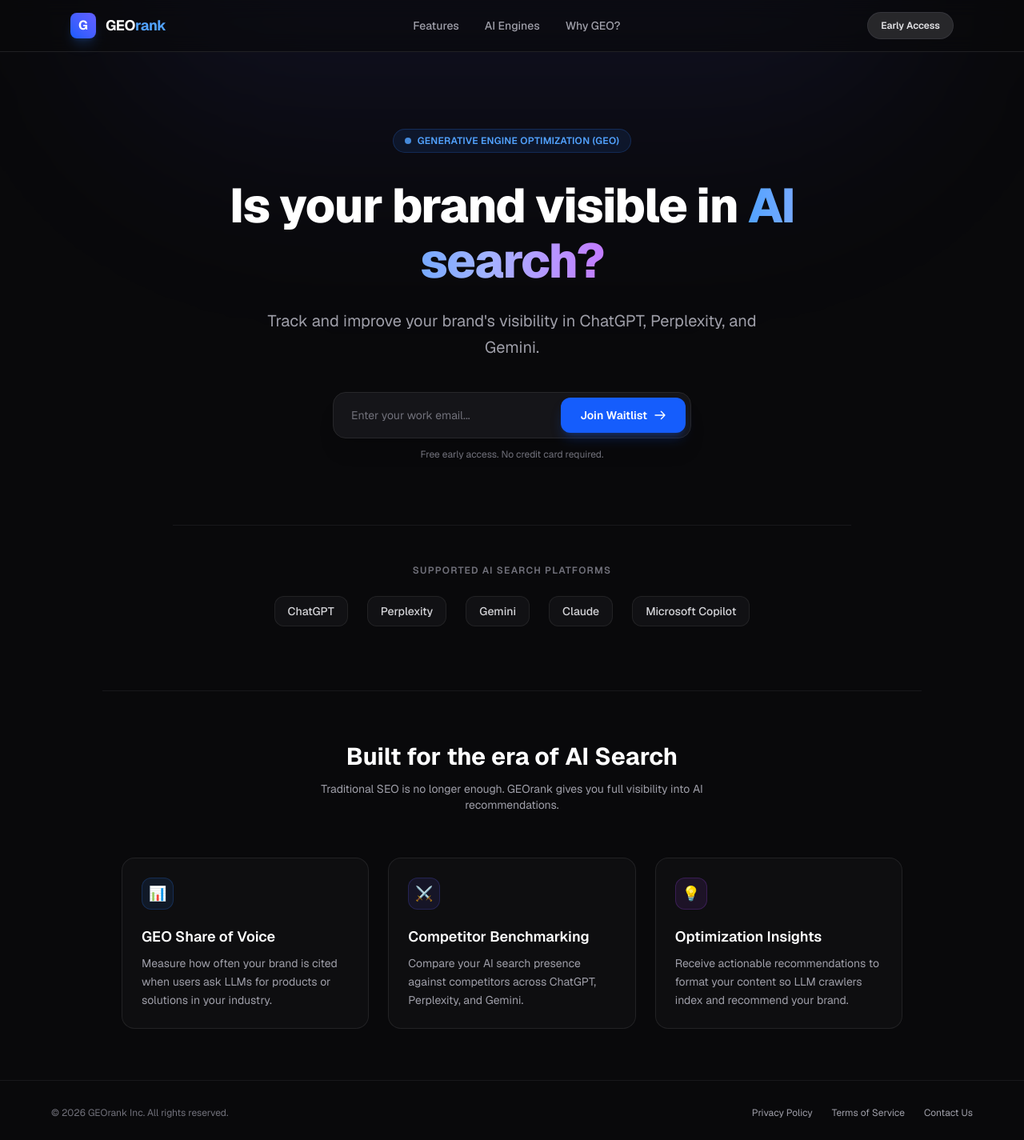
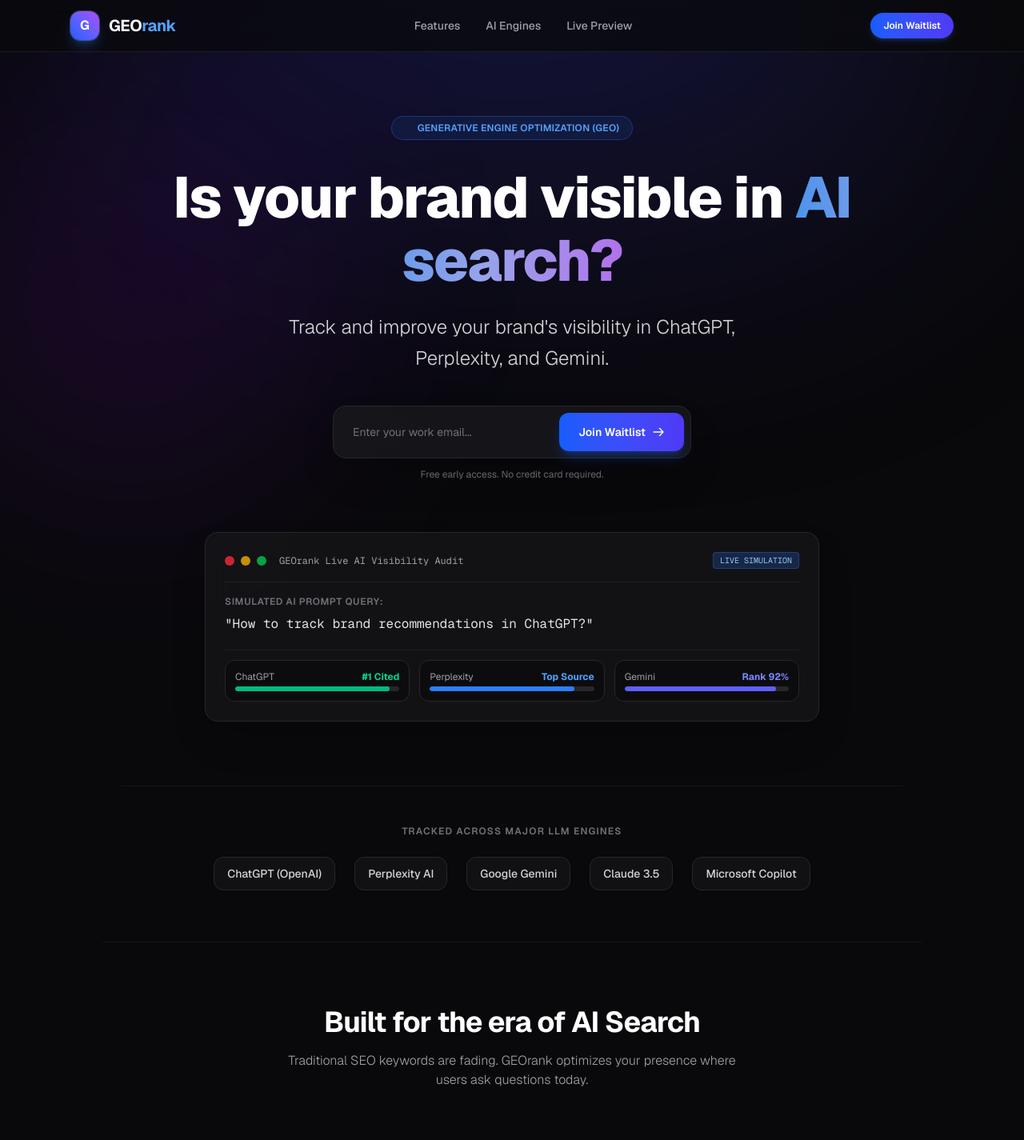
Before and after one commit to devhamza-4/GeoRank, a Next.js app: page / in a window 1280 px wide. Shown: the top 1425 px of the page at 80% size. Built offline with nearby package versions, Linux system fonts and the light colour scheme.

Commit message:
Add rich interactive AI simulation and smooth animations

```diff
--- a/src/app/page.tsx
+++ b/src/app/page.tsx
@@ -1,11 +1,26 @@
 "use client";
 
-import { useState, FormEvent } from "react";
-import { motion } from "framer-motion";
+import { useState, useEffect, FormEvent } from "react";
+import { motion, AnimatePresence } from "framer-motion";
+
+const AI_QUERIES = [
+  "What is the best platform for AI Search Optimization?",
+  "How to track brand recommendations in ChatGPT?",
+  "Top recommended SaaS tools according to Perplexity...",
+  "How to rank #1 in Gemini generative answers?",
+];
 
 export default function Home() {
   const [email, setEmail] = useState("");
   const [status, setStatus] = useState<"idle" | "loading" | "success">("idle");
+  const [queryIndex, setQueryIndex] = useState(0);
+
+  useEffect(() => {
+    const timer = setInterval(() => {
+      setQueryIndex((prev) => (prev + 1) % AI_QUERIES.length);
+    }, 3500);
+    return () => clearInterval(timer);
+  }, []);
 
   const handleSubmit = (e: FormEvent) => {
     e.preventDefault();
@@ -16,30 +31,52 @@
     }, 800);
   };
 
-  const fadeInUp = {
-    initial: { opacity: 0, y: 24 },
-    animate: { opacity: 1, y: 0 },
-    transition: { duration: 0.6, ease: [0.22, 1, 0.36, 1] },
-  };
-
   return (
-    <div className="min-h-screen bg-zinc-950 text-zinc-100 flex flex-col font-sans selection:bg-blue-500/30 selection:text-blue-300">
-      {/* Background Glow */}
+    <div className="min-h-screen bg-zinc-950 text-zinc-100 flex flex-col font-sans selection:bg-blue-500/30 selection:text-blue-300 overflow-x-hidden">
+      {/* Background Animated Gradient & Floating Glow Orbs */}
       <div className="fixed inset-0 pointer-events-none z-0 overflow-hidden">
-        <div className="absolute -top-[40%] left-1/2 -translate-x-1/2 w-[1000px] h-[600px] bg-gradient-to-b from-blue-600/15 via-indigo-500/10 to-transparent blur-[120px] rounded-full" />
+        <motion.div
+          animate={{
+            scale: [1, 1.2, 1],
+            opacity: [0.15, 0.25, 0.15],
+          }}
+          transition={{
+            duration: 8,
+            repeat: Infinity,
+            ease: "easeInOut",
+          }}
+          className="absolute -top-[30%] left-1/2 -translate-x-1/2 w-[900px] h-[600px] bg-gradient-to-b from-blue-600 via-indigo-600 to-transparent blur-[140px] rounded-full"
+        />
+        <motion.div
+          animate={{
+            x: [0, 40, 0],
+            y: [0, -30, 0],
+          }}
+          transition={{
+            duration: 12,
+            repeat: Infinity,
+            ease: "easeInOut",
+          }}
+          className="absolute top-[20%] -left-[10%] w-[500px] h-[500px] bg-purple-600/10 blur-[130px] rounded-full"
+        />
       </div>
 
       {/* Header */}
-      <header className="relative z-10 w-full border-b border-zinc-800/80 bg-zinc-950/60 backdrop-blur-md sticky top-0">
+      <header className="relative z-20 w-full border-b border-zinc-800/60 bg-zinc-950/70 backdrop-blur-xl sticky top-0">
         <div className="max-w-6xl mx-auto px-6 h-16 flex items-center justify-between">
-          <div className="flex items-center gap-3">
-            <div className="w-8 h-8 rounded-lg bg-gradient-to-tr from-blue-600 to-indigo-500 flex items-center justify-center font-bold text-white shadow-lg shadow-blue-500/20">
+          <motion.div
+            initial={{ opacity: 0, x: -20 }}
+            animate={{ opacity: 1, x: 0 }}
+            transition={{ duration: 0.5 }}
+            className="flex items-center gap-3"
+          >
+            <div className="w-9 h-9 rounded-xl bg-gradient-to-tr from-blue-600 via-indigo-500 to-purple-500 flex items-center justify-center font-bold text-white shadow-lg shadow-blue-500/30 ring-1 ring-white/20">
               G
             </div>
-            <span className="font-bold text-lg tracking-tight text-white">
+            <span className="font-bold text-xl tracking-tight text-white">
               GEO<span className="text-blue-400">rank</span>
             </span>
-          </div>
+          </motion.div>
 
           <nav className="hidden md:flex items-center gap-8 text-sm text-zinc-400 font-medium">
             <a href="#features" className="hover:text-white transition-colors">
@@ -48,17 +85,21 @@
             <a href="#engines" className="hover:text-white transition-colors">
               AI Engines
             </a>
-            <a href="#about" className="hover:text-white transition-colors">
-              Why GEO?
+            <a href="#demo" className="hover:text-white transition-colors">
+              Live Preview
             </a>
           </nav>
 
-          <a
+          <motion.a
+            initial={{ opacity: 0, scale: 0.9 }}
+            animate={{ opacity: 1, scale: 1 }}
+            whileHover={{ scale: 1.05 }}
+            whileTap={{ scale: 0.95 }}
             href="#waitlist"
-            className="text-xs font-semibold px-4 py-2 rounded-full bg-zinc-800 hover:bg-zinc-700 text-zinc-200 border border-zinc-700/60 transition-all"
+            className="text-xs font-semibold px-4 py-2 rounded-full bg-gradient-to-r from-blue-600 to-indigo-600 hover:from-blue-500 hover:to-indigo-500 text-white shadow-md shadow-blue-500/20 transition-all"
           >
-            Early Access
-          </a>
+            Join Waitlist
+          </motion.a>
         </div>
       </header>
 
@@ -67,28 +108,28 @@
         {/* Hero Section */}
         <section
           id="waitlist"
-          className="w-full max-w-4xl px-6 pt-24 pb-20 text-center flex flex-col items-center"
+          className="w-full max-w-5xl px-6 pt-20 pb-16 text-center flex flex-col items-center"
         >
           {/* Badge */}
           <motion.div
-            initial={{ opacity: 0, y: 12 }}
+            initial={{ opacity: 0, y: -15 }}
             animate={{ opacity: 1, y: 0 }}
-            transition={{ duration: 0.5, delay: 0.1, ease: "easeOut" }}
-            className="inline-flex items-center gap-2 px-3.5 py-1.5 rounded-full bg-blue-500/10 border border-blue-500/20 text-blue-400 text-xs font-semibold tracking-wide uppercase mb-8"
+            transition={{ duration: 0.5, delay: 0.1 }}
+            className="inline-flex items-center gap-2 px-4 py-1.5 rounded-full bg-blue-500/10 border border-blue-500/30 text-blue-400 text-xs font-semibold tracking-wide uppercase mb-8 shadow-inner"
           >
-            <span className="w-2 h-2 rounded-full bg-blue-400 animate-pulse" />
+            <span className="w-2 h-2 rounded-full bg-blue-400 animate-ping" />
             Generative Engine Optimization (GEO)
           </motion.div>
 
           {/* Headline */}
           <motion.h1
-            initial={{ opacity: 0, y: 24 }}
+            initial={{ opacity: 0, y: 30 }}
             animate={{ opacity: 1, y: 0 }}
-            transition={{ duration: 0.6, delay: 0.2, ease: [0.22, 1, 0.36, 1] }}
-            className="text-4xl sm:text-6xl font-extrabold tracking-tight text-white max-w-3xl leading-[1.15]"
+            transition={{ duration: 0.7, delay: 0.2, ease: [0.215, 0.61, 0.355, 1] }}
+            className="text-4xl sm:text-7xl font-extrabold tracking-tight text-white max-w-4xl leading-[1.1]"
           >
             Is your brand visible in{" "}
-            <span className="text-transparent bg-clip-text bg-gradient-to-r from-blue-400 via-indigo-300 to-purple-400">
+            <span className="text-transparent bg-clip-text bg-gradient-to-r from-blue-400 via-indigo-300 to-purple-400 animate-pulse">
               AI search?
             </span>
           </motion.h1>
@@ -97,31 +138,31 @@
           <motion.p
             initial={{ opacity: 0, y: 20 }}
             animate={{ opacity: 1, y: 0 }}
-            transition={{ duration: 0.6, delay: 0.35, ease: [0.22, 1, 0.36, 1] }}
-            className="mt-6 text-lg sm:text-xl text-zinc-400 max-w-2xl font-normal leading-relaxed"
+            transition={{ duration: 0.7, delay: 0.35 }}
+            className="mt-6 text-lg sm:text-2xl text-zinc-300 max-w-2xl font-light leading-relaxed"
           >
             Track and improve your brand&apos;s visibility in ChatGPT, Perplexity, and Gemini.
           </motion.p>
 
-          {/* Waitlist Form */}
+          {/* Email Capture Form */}
           <motion.div
-            initial={{ opacity: 0, y: 20 }}
-            animate={{ opacity: 1, y: 0 }}
-            transition={{ duration: 0.6, delay: 0.5, ease: [0.22, 1, 0.36, 1] }}
+            initial={{ opacity: 0, y: 25, scale: 0.98 }}
+            animate={{ opacity: 1, y: 0, scale: 1 }}
+            transition={{ duration: 0.6, delay: 0.5 }}
             className="mt-10 w-full max-w-md"
           >
             {status === "success" ? (
               <motion.div
-                initial={{ opacity: 0, scale: 0.95 }}
+                initial={{ opacity: 0, scale: 0.9 }}
                 animate={{ opacity: 1, scale: 1 }}
-                className="p-4 rounded-xl bg-blue-500/10 border border-blue-500/30 text-blue-300 text-sm font-medium flex items-center justify-center gap-2"
+                className="p-5 rounded-2xl bg-gradient-to-r from-blue-900/40 to-indigo-900/40 border border-blue-500/40 text-blue-200 text-sm font-medium flex items-center justify-center gap-3 shadow-xl backdrop-blur-md"
               >
-                <span>✨</span> Thank you for joining! You&apos;re on the early access priority list.
+                <span className="text-xl">🎉</span> Thank you for joining! You&apos;re #142 on the early access waitlist.
               </motion.div>
             ) : (
               <form
                 onSubmit={handleSubmit}
-                className="flex flex-col sm:flex-row gap-3 p-1.5 rounded-2xl bg-zinc-900/90 border border-zinc-800 focus-within:border-blue-500/60 focus-within:ring-2 focus-within:ring-blue-500/20 transition-all shadow-xl"
+                className="flex flex-col sm:flex-row gap-3 p-2 rounded-2xl bg-zinc-900/90 border border-zinc-800 focus-within:border-blue-500 focus-within:ring-4 focus-within:ring-blue-500/20 transition-all shadow-2xl backdrop-blur-md"
               >
                 <input
                   type="email"
@@ -131,10 +172,12 @@
                   onChange={(e) => setEmail(e.target.value)}
                   className="flex-1 bg-transparent px-4 py-3 text-sm text-zinc-100 placeholder-zinc-500 focus:outline-none"
                 />
-                <button
+                <motion.button
+                  whileHover={{ scale: 1.02 }}
+                  whileTap={{ scale: 0.98 }}
                   type="submit"
                   disabled={status === "loading"}
-                  className="px-6 py-3 rounded-xl bg-blue-600 hover:bg-blue-500 active:bg-blue-700 text-white text-sm font-semibold transition-all shadow-lg shadow-blue-600/25 flex items-center justify-center gap-2 whitespace-nowrap disabled:opacity-50"
+                  className="px-6 py-3.5 rounded-xl bg-gradient-to-r from-blue-600 to-indigo-600 hover:from-blue-500 hover:to-indigo-500 text-white text-sm font-semibold transition-all shadow-lg shadow-blue-600/30 flex items-center justify-center gap-2 whitespace-nowrap disabled:opacity-50"
                 >
                   {status === "loading" ? "Joining..." : "Join Waitlist"}
                   <svg
@@ -150,7 +193,7 @@
                       d="M14 5l7 7m0 0l-7 7m7-7H3"
                     />
                   </svg>
-                </button>
+                </motion.button>
               </form>
             )}
             <p className="mt-3 text-xs text-zinc-500">
@@ -158,114 +201,198 @@
             </p>
           </motion.div>
 
+          {/* Interactive AI Search Simulation Box */}
+          <motion.div
+            id="demo"
+            initial={{ opacity: 0, y: 40 }}
+            animate={{ opacity: 1, y: 0 }}
+            transition={{ duration: 0.8, delay: 0.65 }}
+            className="mt-16 w-full max-w-3xl rounded-2xl bg-zinc-900/70 border border-zinc-800 p-6 text-left shadow-2xl backdrop-blur-xl relative overflow-hidden group"
+          >
+            <div className="flex items-center justify-between pb-4 border-b border-zinc-800/80 mb-4">
+              <div className="flex items-center gap-2">
+                <span className="w-3 h-3 rounded-full bg-red-500/80" />
+                <span className="w-3 h-3 rounded-full bg-yellow-500/80" />
+                <span className="w-3 h-3 rounded-full bg-green-500/80" />
+                <span className="ml-2 text-xs font-mono text-zinc-400">GEOrank Live AI Visibility Audit</span>
+              </div>
+              <span className="text-[10px] uppercase font-mono px-2 py-0.5 rounded bg-blue-500/20 text-blue-300 border border-blue-500/30">
+                Live Simulation
+              </span>
+            </div>
+
+            {/* Changing Animated Query */}
+            <div className="mb-4">
+              <p className="text-xs font-semibold text-zinc-500 uppercase tracking-wider mb-1">
+                Simulated AI Prompt Query:
+              </p>
+              <div className="h-8 flex items-center">
+                <AnimatePresence mode="wait">
+                  <motion.p
+                    key={queryIndex}
+                    initial={{ opacity: 0, y: 10 }}
+                    animate={{ opacity: 1, y: 0 }}
+                    exit={{ opacity: 0, y: -10 }}
+                    transition={{ duration: 0.3 }}
+                    className="text-sm sm:text-base font-mono text-zinc-200"
+                  >
+                    &quot;{AI_QUERIES[queryIndex]}&quot;
+                  </motion.p>
+                </AnimatePresence>
+              </div>
+            </div>
+
+            {/* Simulated AI Result Breakdown */}
+            <div className="grid grid-cols-3 gap-3 pt-3 border-t border-zinc-800/60">
+              <div className="p-3 rounded-xl bg-zinc-950/60 border border-zinc-800">
+                <div className="flex items-center justify-between text-xs text-zinc-400 mb-1">
+                  <span>ChatGPT</span>
+                  <span className="text-emerald-400 font-bold">#1 Cited</span>
+                </div>
+                <div className="w-full bg-zinc-800 h-1.5 rounded-full overflow-hidden">
+                  <motion.div
+                    initial={{ width: 0 }}
+                    animate={{ width: "94%" }}
+                    transition={{ duration: 1, delay: 0.8 }}
+                    className="bg-emerald-500 h-full rounded-full"
+                  />
+                </div>
+              </div>
+
+              <div className="p-3 rounded-xl bg-zinc-950/60 border border-zinc-800">
+                <div className="flex items-center justify-between text-xs text-zinc-400 mb-1">
+                  <span>Perplexity</span>
+                  <span className="text-blue-400 font-bold">Top Source</span>
+                </div>
+                <div className="w-full bg-zinc-800 h-1.5 rounded-full overflow-hidden">
+                  <motion.div
+                    initial={{ width: 0 }}
+                    animate={{ width: "88%" }}
+                    transition={{ duration: 1, delay: 1 }}
+                    className="bg-blue-500 h-full rounded-full"
+                  />
+                </div>
+              </div>
+
+              <div className="p-3 rounded-xl bg-zinc-950/60 border border-zinc-800">
+                <div className="flex items-center justify-between text-xs text-zinc-400 mb-1">
+                  <span>Gemini</span>
+                  <span className="text-indigo-400 font-bold">Rank 92%</span>
+                </div>
+                <div className="w-full bg-zinc-800 h-1.5 rounded-full overflow-hidden">
+                  <motion.div
+                    initial={{ width: 0 }}
+                    animate={{ width: "92%" }}
+                    transition={{ duration: 1, delay: 1.2 }}
+                    className="bg-indigo-500 h-full rounded-full"
+                  />
+                </div>
+              </div>
+            </div>
+          </motion.div>
+
           {/* Supported AI Search Engines */}
-          <motion.div
-            id="engines"
-            initial={{ opacity: 0, y: 20 }}
-            animate={{ opacity: 1, y: 0 }}
-            transition={{ duration: 0.6, delay: 0.65, ease: "easeOut" }}
-            className="mt-20 pt-12 border-t border-zinc-900 w-full"
-          >
+          <div id="engines" className="mt-20 pt-12 border-t border-zinc-900 w-full">
             <p className="text-xs uppercase tracking-widest font-semibold text-zinc-500 mb-6">
-              Supported AI Search Platforms
+              Tracked Across Major LLM Engines
             </p>
             <div className="flex flex-wrap items-center justify-center gap-3 sm:gap-6">
-              {["ChatGPT", "Perplexity", "Gemini", "Claude", "Microsoft Copilot"].map(
+              {["ChatGPT (OpenAI)", "Perplexity AI", "Google Gemini", "Claude 3.5", "Microsoft Copilot"].map(
                 (engine, index) => (
                   <motion.div
                     key={engine}
-                    initial={{ opacity: 0, y: 12 }}
-                    animate={{ opacity: 1, y: 0 }}
-                    transition={{
-                      duration: 0.4,
-                      delay: 0.7 + index * 0.08,
-                      ease: "easeOut",
-                    }}
-                    className="px-4 py-2 rounded-xl bg-zinc-900/60 border border-zinc-800/80 text-zinc-300 text-xs sm:text-sm font-medium hover:border-zinc-700 transition-colors"
+                    initial={{ opacity: 0, scale: 0.9 }}
+                    animate={{ opacity: 1, scale: 1 }}
+                    transition={{ duration: 0.4, delay: 0.7 + index * 0.08 }}
+                    whileHover={{ scale: 1.05, borderColor: "rgba(59, 130, 246, 0.5)" }}
+                    className="px-4 py-2.5 rounded-xl bg-zinc-900/60 border border-zinc-800 text-zinc-300 text-xs sm:text-sm font-medium transition-all shadow-sm"
                   >
                     {engine}
                   </motion.div>
                 )
               )}
             </div>
-          </motion.div>
+          </div>
         </section>
 
         {/* Feature Highlights Section */}
         <section
           id="features"
-          className="w-full max-w-5xl px-6 py-16 border-t border-zinc-900"
+          className="w-full max-w-5xl px-6 py-20 border-t border-zinc-900"
         >
           <motion.div
             initial={{ opacity: 0, y: 20 }}
             whileInView={{ opacity: 1, y: 0 }}
             viewport={{ once: true }}
             transition={{ duration: 0.6 }}
-            className="text-center max-w-xl mx-auto mb-14"
+            className="text-center max-w-xl mx-auto mb-16"
           >
-            <h2 className="text-2xl sm:text-3xl font-bold text-white">
+            <h2 className="text-3xl sm:text-4xl font-bold text-white tracking-tight">
               Built for the era of AI Search
             </h2>
-            <p className="mt-3 text-sm text-zinc-400">
-              Traditional SEO is no longer enough. GEOrank gives you full visibility into AI recommendations.
+            <p className="mt-4 text-base text-zinc-400 font-light">
+              Traditional SEO keywords are fading. GEOrank optimizes your presence where users ask questions today.
             </p>
           </motion.div>
 
           <div className="grid grid-cols-1 md:grid-cols-3 gap-6">
             {/* Feature 1 */}
             <motion.div
-              initial={{ opacity: 0, y: 24 }}
+              initial={{ opacity: 0, y: 30 }}
               whileInView={{ opacity: 1, y: 0 }}
               viewport={{ once: true }}
               transition={{ duration: 0.5, delay: 0.1 }}
-              className="p-6 rounded-2xl bg-zinc-900/40 border border-zinc-800/80 hover:border-zinc-700/80 transition-all flex flex-col"
+              whileHover={{ y: -5 }}
+              className="p-8 rounded-2xl bg-gradient-to-b from-zinc-900/80 to-zinc-900/40 border border-zinc-800 hover:border-blue-500/40 transition-all flex flex-col shadow-lg"
             >
-              <div className="w-10 h-10 rounded-xl bg-blue-500/10 border border-blue-500/20 text-blue-400 flex items-center justify-center font-bold text-lg mb-5">
+              <div className="w-12 h-12 rounded-xl bg-blue-500/10 border border-blue-500/20 text-blue-400 flex items-center justify-center font-bold text-2xl mb-6 shadow-inner">
                 📊
               </div>
-              <h3 className="text-lg font-semibold text-white mb-2">
+              <h3 className="text-xl font-semibold text-white mb-3">
                 GEO Share of Voice
               </h3>
-              <p className="text-sm text-zinc-400 leading-relaxed">
-                Measure how often your brand is cited when users ask LLMs for products or solutions in your industry.
+              <p className="text-sm text-zinc-400 leading-relaxed font-light">
+                Measure how often your brand is recommended when users ask LLMs for solutions in your exact niche.
               </p>
             </motion.div>
 
             {/* Feature 2 */}
             <motion.div
-              initial={{ opacity: 0, y: 24 }}
+              initial={{ opacity: 0, y: 30 }}
               whileInView={{ opacity: 1, y: 0 }}
               viewport={{ once: true }}
               transition={{ duration: 0.5, delay: 0.2 }}
-              className="p-6 rounded-2xl bg-zinc-900/40 border border-zinc-800/80 hover:border-zinc-700/80 transition-all flex flex-col"
+              whileHover={{ y: -5 }}
+              className="p-8 rounded-2xl bg-gradient-to-b from-zinc-900/80 to-zinc-900/40 border border-zinc-800 hover:border-indigo-500/40 transition-all flex flex-col shadow-lg"
             >
-              <div className="w-10 h-10 rounded-xl bg-indigo-500/10 border border-indigo-500/20 text-indigo-400 flex items-center justify-center font-bold text-lg mb-5">
+              <div className="w-12 h-12 rounded-xl bg-indigo-500/10 border border-indigo-500/20 text-indigo-400 flex items-center justify-center font-bold text-2xl mb-6 shadow-inner">
                 ⚔️
               </div>
-              <h3 className="text-lg font-semibold text-white mb-2">
+              <h3 className="text-xl font-semibold text-white mb-3">
                 Competitor Benchmarking
               </h3>
-              <p className="text-sm text-zinc-400 leading-relaxed">
-                Compare your AI search presence against competitors across ChatGPT, Perplexity, and Gemini.
+              <p className="text-sm text-zinc-400 leading-relaxed font-light">
+                Track how competitor brands are mentioned in generative AI search responses vs your company.
               </p>
             </motion.div>
 
             {/* Feature 3 */}
             <motion.div
-              initial={{ opacity: 0, y: 24 }}
+              initial={{ opacity: 0, y: 30 }}
               whileInView={{ opacity: 1, y: 0 }}
               viewport={{ once: true }}
               transition={{ duration: 0.5, delay: 0.3 }}
-              className="p-6 rounded-2xl bg-zinc-900/40 border border-zinc-800/80 hover:border-zinc-700/80 transition-all flex flex-col"
+              whileHover={{ y: -5 }}
+              className="p-8 rounded-2xl bg-gradient-to-b from-zinc-900/80 to-zinc-900/40 border border-zinc-800 hover:border-purple-500/40 transition-all flex flex-col shadow-lg"
             >
-              <div className="w-10 h-10 rounded-xl bg-purple-500/10 border border-purple-500/20 text-purple-400 flex items-center justify-center font-bold text-lg mb-5">
+              <div className="w-12 h-12 rounded-xl bg-purple-500/10 border border-purple-500/20 text-purple-400 flex items-center justify-center font-bold text-2xl mb-6 shadow-inner">
                 💡
               </div>
-              <h3 className="text-lg font-semibold text-white mb-2">
-                Optimization Insights
+              <h3 className="text-xl font-semibold text-white mb-3">
+                Optimization Prompts
               </h3>
-              <p className="text-sm text-zinc-400 leading-relaxed">
-                Receive actionable recommendations to format your content so LLM crawlers index and recommend your brand.
+              <p className="text-sm text-zinc-400 leading-relaxed font-light">
+                Receive actionable recommendations to structure your web content for maximum LLM citations.
               </p>
             </motion.div>
           </div>
```
